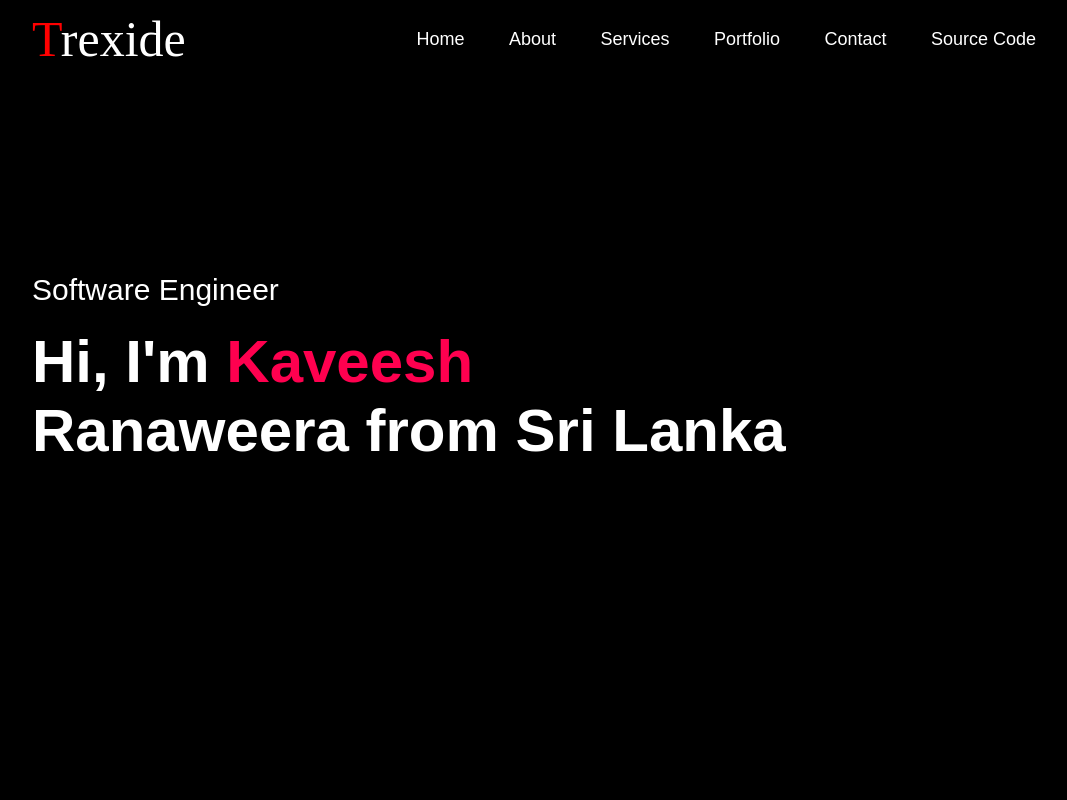
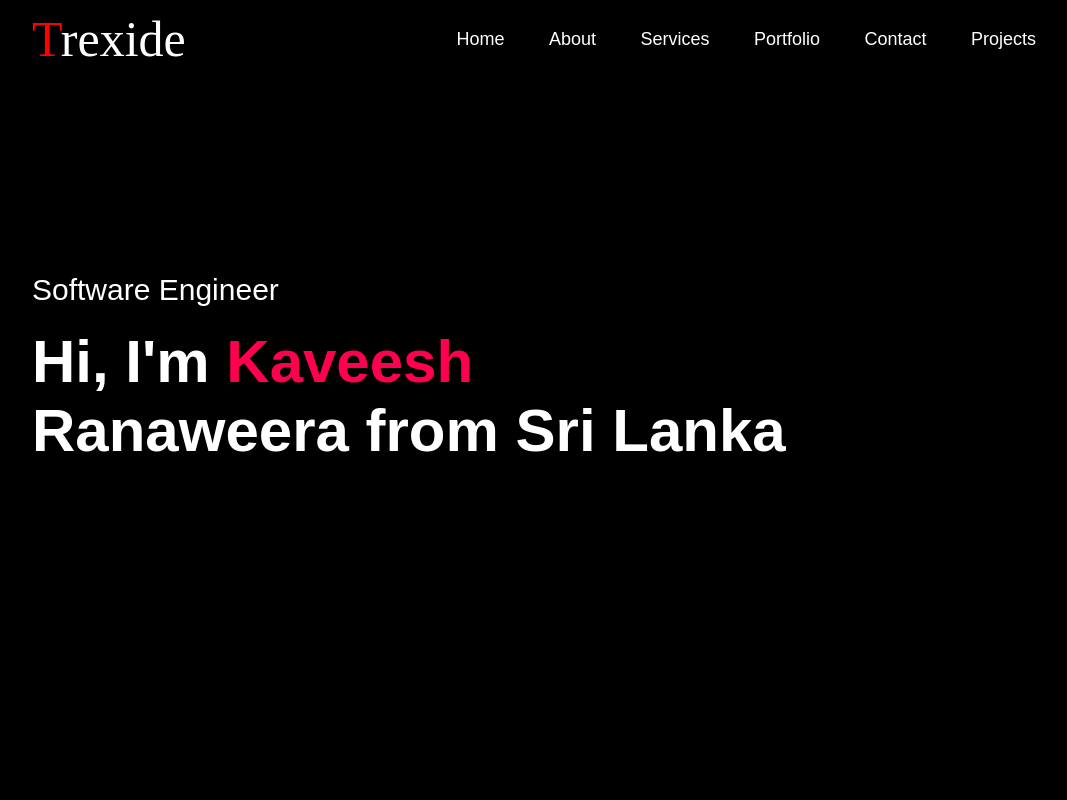
Before and after one commit to KaveeshRanaweera/Portfolio, a plain HTML site: page index.html in a window 1280 px wide. Shown: the top 800 px of the page, without its empty margins (96-1163 px from the left). Drawn offline with Linux system fonts and the light colour scheme.

Commit message:
Update index.html

```diff
--- a/index.html
+++ b/index.html
@@ -23,7 +23,7 @@
                         <li><a href="#services">Services</a></li>
                         <li><a href="#portfolio">Portfolio</a></li>
                         <li><a href="#contact">Contact</a></li>
-                        <li><a href="error-msg.html" target="_blank">Source Code</a></li> <!-- New Source Code link -->
+                        <li><a href="error-msg.html" target="_blank">Projects</a></li> <!-- New Source Code link -->
                         <i class="fa-solid fa-x" onclick="closemenu()"></i>
                     </ul>
                     <i class="fa-solid fa-bars" onclick="openmenu()"></i>
```
